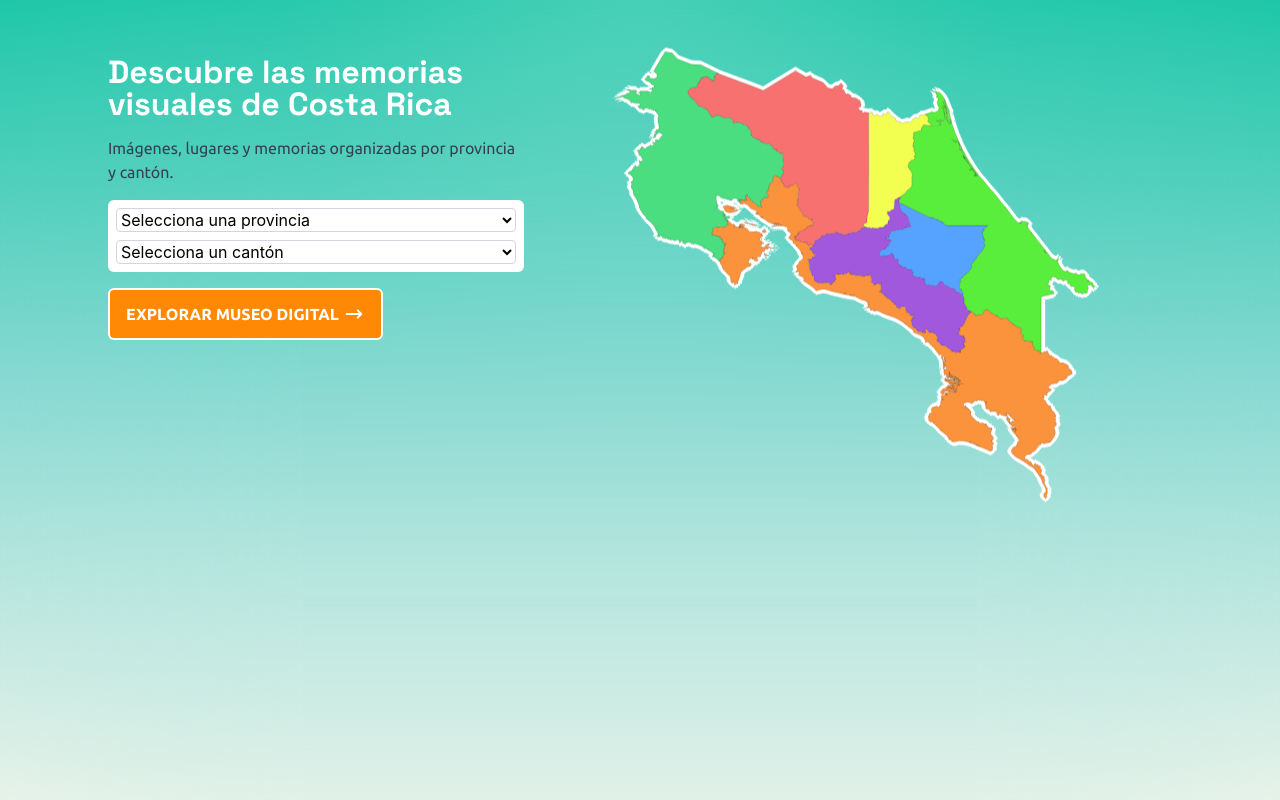
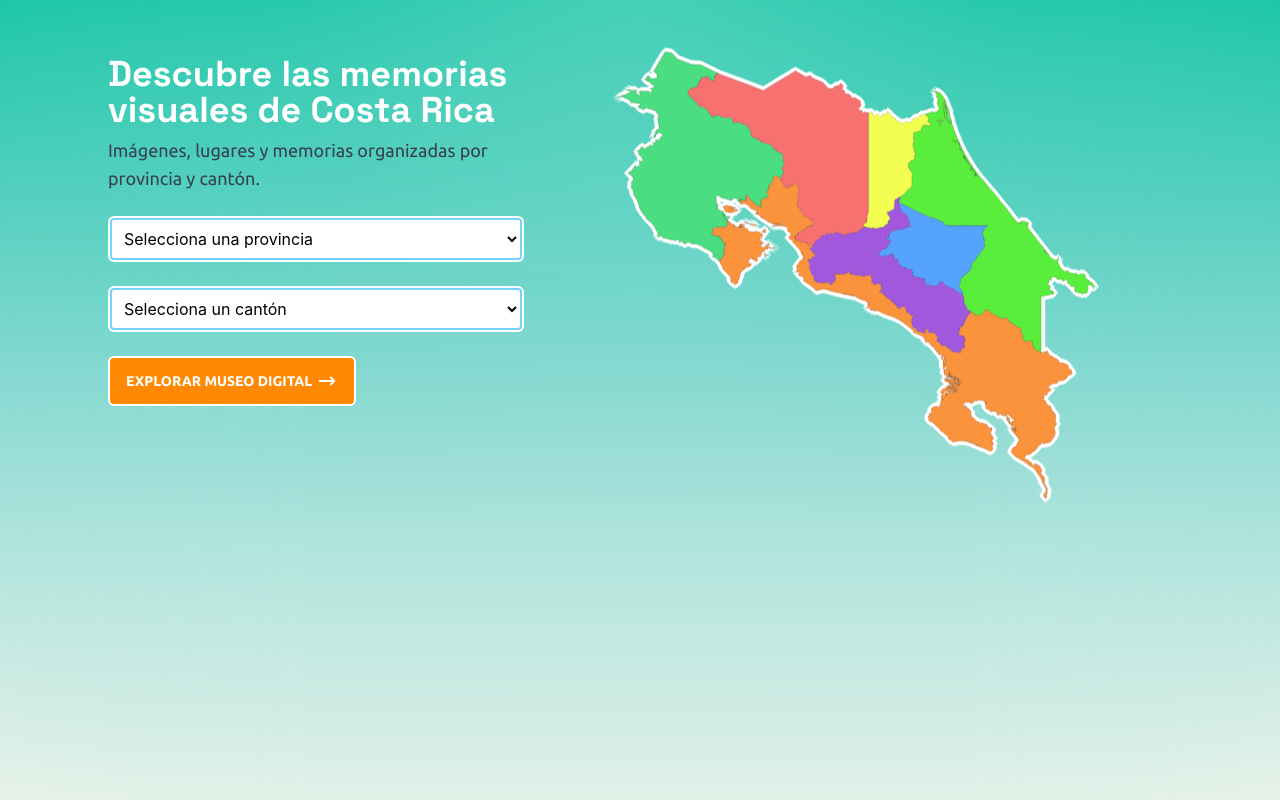
Before and after one commit to byronjvh/memoria-tica, a React (Vite) app: page / in a window 1280 px wide. Built offline with nearby package versions, Linux system fonts and the light colour scheme.

Commit message:
UPD: hero style

```diff
--- a/src/App.jsx
+++ b/src/App.jsx
@@ -19,15 +19,17 @@ function App() {
     <>
       <div className='hero ' onClick={clickOutSide}>
         <div className='flex max-w-270 mx-auto pt-10 px-2 gap-4'>
-          <div className='flex-1 max-w-104 max-h-125 flex flex-col pt-4 gap-4' >
-            <h1 className='text-balance text-white'>
-              Descubre las memorias visuales de Costa Rica
-            </h1>
-            <p className='text-gray-700'>
-              Imágenes, lugares y memorias organizadas por provincia y cantón.
-            </p>
-            <div className='bg-white p-2 rounded-md flex flex-col gap-2'>
-              <select name="" id="" className='border border-gray-300 w-full rounded'>
+          <div className='flex-1 max-w-104 max-h-125 flex flex-col pt-4 gap-6' >
+            <div className='flex flex-col gap-2'>
+              <h1 className='text-balance text-white'>
+                Descubre las memorias visuales de Costa Rica
+              </h1>
+              <p className='text-gray-700 text-lg'>
+                Imágenes, lugares y memorias organizadas por provincia y cantón.
+              </p>
+            </div>
+            <div className='bg-white p-0.5 rounded-md flex flex-col gap-2'>
+              <select name="" id="" className='border-2 border-sky-300 w-full rounded p-2 cursor-pointer'>
                 <option value="0">Selecciona una provincia</option>
                 <option value="1">San José</option>
                 <option value="2">Alajuela</option>
@@ -37,11 +39,13 @@ function App() {
                 <option value="6">Puntarenas</option>
                 <option value="7">Limón</option>
               </select>
-              <select name="" id="" className='border border-gray-300 w-full rounded'>
+            </div>
+            <div className='bg-white p-0.5 rounded-md flex flex-col gap-2'>
+              <select name="" id="" className='border-2 border-sky-300 w-full rounded p-2 cursor-pointer'>
                 <option value="0">Selecciona un cantón</option>
               </select>
             </div>
-            <button className='w-max flex items-center gap-1 font-bold px-4 py-3 bg-orange-400 rounded-md uppercase cursor-pointer border-2 border-white text-white hover:-translate-y-0.5 transition-transform duration-200 ease-out'>Explorar museo digital <Arrow size={22} /></button>
+            <button className='w-max hover:brightness-110 text-sm flex items-center gap-1 font-bold px-4 py-3 bg-orange-400 rounded-md uppercase cursor-pointer border-2 border-white text-white hover:-translate-y-0.5 transition duration-200 ease-out'>Explorar museo digital <Arrow size={22} /></button>
           </div>
           <div className='flex-1 max-w-125 max-h-125 mx-auto overflow-hidden flex justify-center items-center'>
             <Map updateSelected={updateSelectedProvince} selectedProvince={selectedProvince} />
--- a/src/index.css
+++ b/src/index.css
@@ -24,7 +24,7 @@ h3 {
 }
 
 h1 {
-  font-size: 32px;
+  font-size: 36px;
   margin-inline: auto;
   line-height: 1.0;
 }
```
